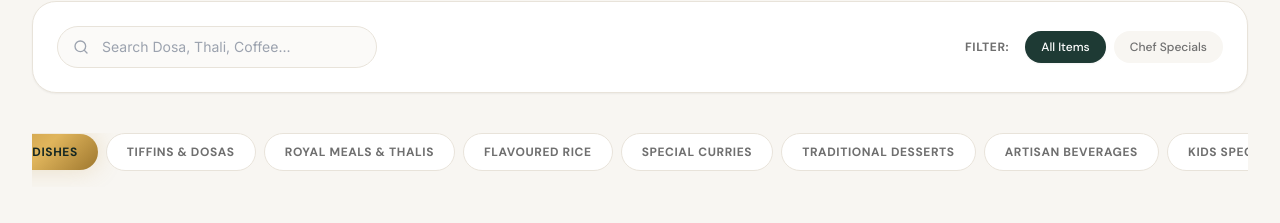
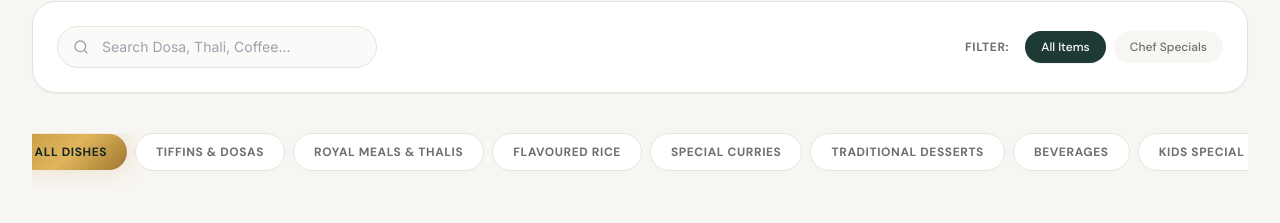
Before and after one commit to skotturty-dotcom/Restaurant-website, a React (Vite) app: page / in a window 1280 px wide. Shown: the part 4960-5183 px from the top of the page. Built offline with nearby package versions, Linux system fonts and the light colour scheme.

Commit message:
Rename Artisan Beverages category tab to Beverages

```diff
--- a/src/data/menuData.js
+++ b/src/data/menuData.js
@@ -5,7 +5,7 @@ export const menuCategories = [
   { id: 'rice', name: 'Flavoured Rice' },
   { id: 'curries', name: 'Special Curries' },
   { id: 'desserts', name: 'Traditional Desserts' },
-  { id: 'beverages', name: 'Artisan Beverages' },
+  { id: 'beverages', name: 'Beverages' },
   { id: 'kids', name: 'Kids Special' },
 ];
 
```
